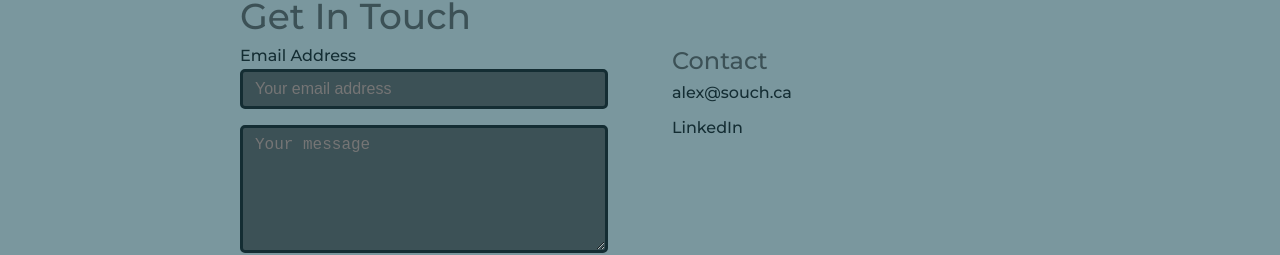
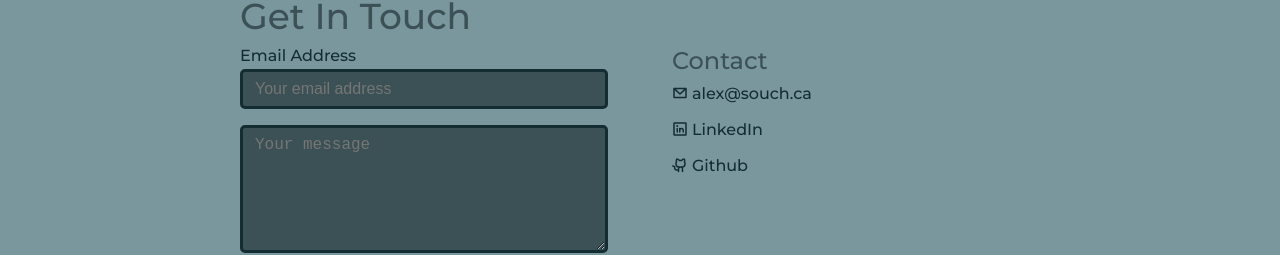
Before and after one commit to aSouchereau/dev.souch.ca, a Next.js app: page / in a window 1280 px wide. Shown: the part 2465-2720 px from the top of the page. Built offline with nearby package versions, Linux system fonts and the light colour scheme; a web font is replaced by a local one.

Commit message:
Added icons to contact section

```diff
--- a/components/ContactSectionComponent.tsx
+++ b/components/ContactSectionComponent.tsx
@@ -1,4 +1,5 @@
 import ContactForm from "@/components/ContactFormComponent";
+import { GithubLogo, LinkedinLogo, EnvelopeSimple } from "@phosphor-icons/react";
 
 export default function ContactSection() {
     return <section id='contact'>
@@ -10,8 +11,9 @@ export default function ContactSection() {
             <div className='contact-item personal-info'>
                 <h3>Contact</h3>
                 <ul className='contact-list'>
-                    <li><a href="mailto:alex@souch.ca">alex@souch.ca</a></li>
-                    <li><a href="https://linkedin.com/in/alex-souchereau-419132253">LinkedIn</a></li>
+                    <li><a href="mailto:alex@souch.ca"><EnvelopeSimple size={16} weight="bold" className='contact-icon' />alex@souch.ca</a></li>
+                    <li><a href="https://linkedin.com/in/alex-souchereau-419132253" target="_blank"><LinkedinLogo size={16} weight="bold" className='contact-icon' />LinkedIn</a></li>
+                    <li><a href='https://github.com/aSouchereau' target="_blank"><GithubLogo size={16} weight="bold" className='contact-icon' />Github</a></li>
                 </ul>
             </div>
         </div>
--- a/styles/globals.css
+++ b/styles/globals.css
@@ -317,6 +317,11 @@ a.button.outline:hover {
   flex-direction: column;
   gap: 1em;
 }
+.contact-icon {
+  position: relative;
+  top: 2px;
+  margin-right: 4px;
+}
 
 
 /*  Video Player */
```
